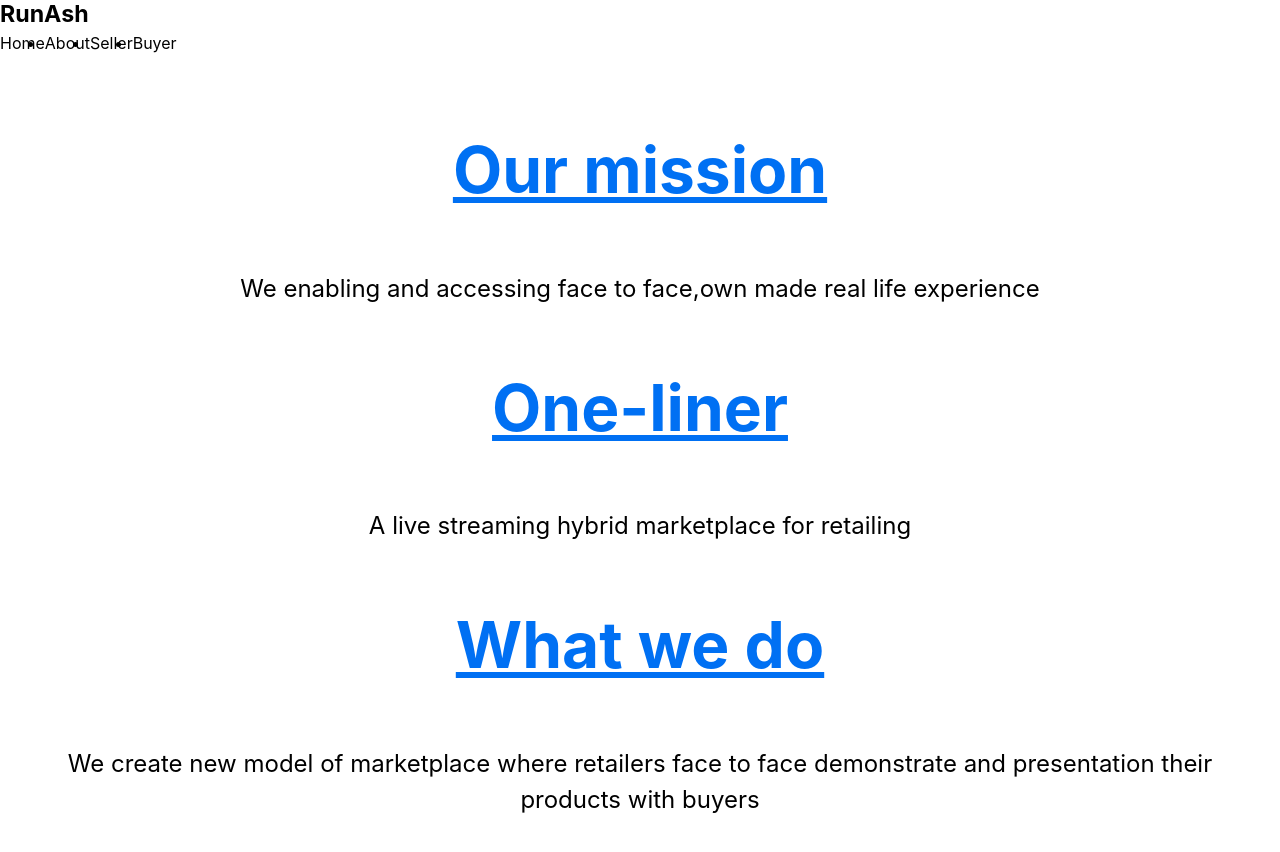
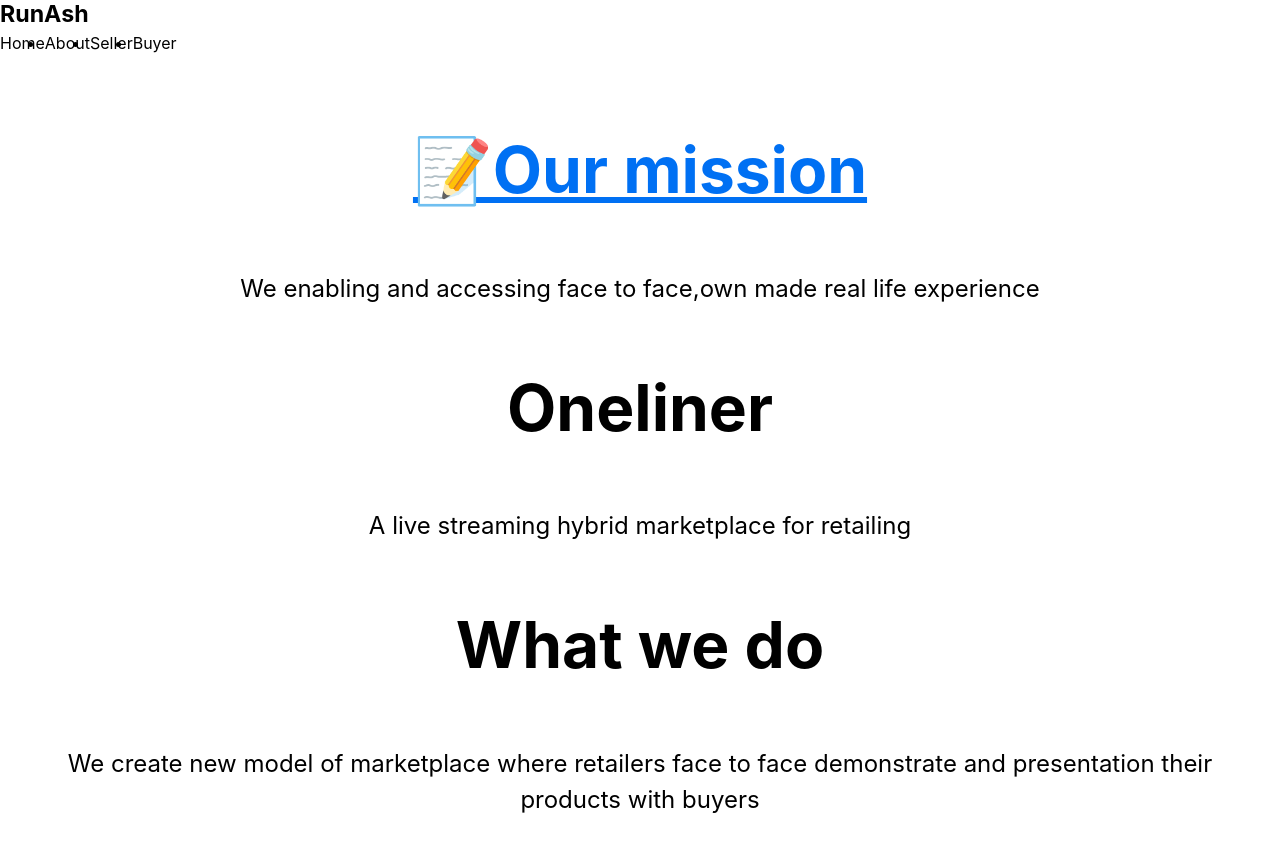
Before and after one commit to rammurmu/next, a Next.js app: page /about in a window 1280 px wide. Shown: the top 852 px of the page. Built offline with nearby package versions, Linux system fonts and the light colour scheme.

Commit message:
Update about.js

```diff
--- a/pages/about.js
+++ b/pages/about.js
@@ -13,19 +13,19 @@ export default function About() {
       </Head>
         <main className={styles.main}>
         <h1 className={styles.title}>
-          <a href="https://">Our mission</a>
+          <a href="https://">📝Our mission</a>
         </h1>
         <p className={styles.description}>
            We enabling and accessing face to face,own made real life experience
         </p>
         <h1 className={styles.title}>
-          <a href="https://">One-liner</a>
+         Oneliner
         </h1>
         <p className={styles.description}>
            A live streaming hybrid marketplace for retailing
         </p>
         <h1 className={styles.title}>
-          <a href="https://">What we do</a>
+          What we do
         </h1>
         <p className={styles.description}>
            We create new model of marketplace where retailers face to face demonstrate and presentation their products with buyers
```
